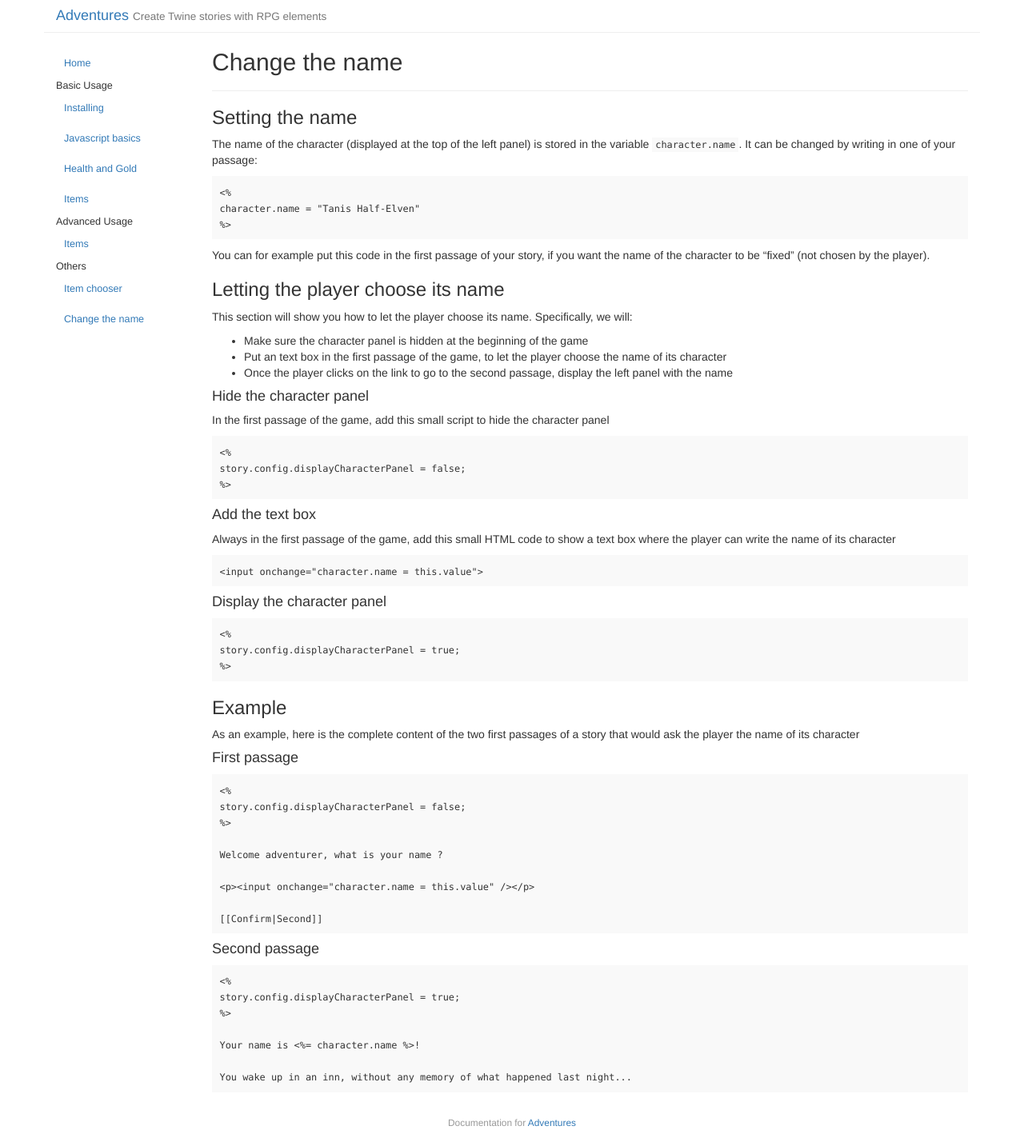
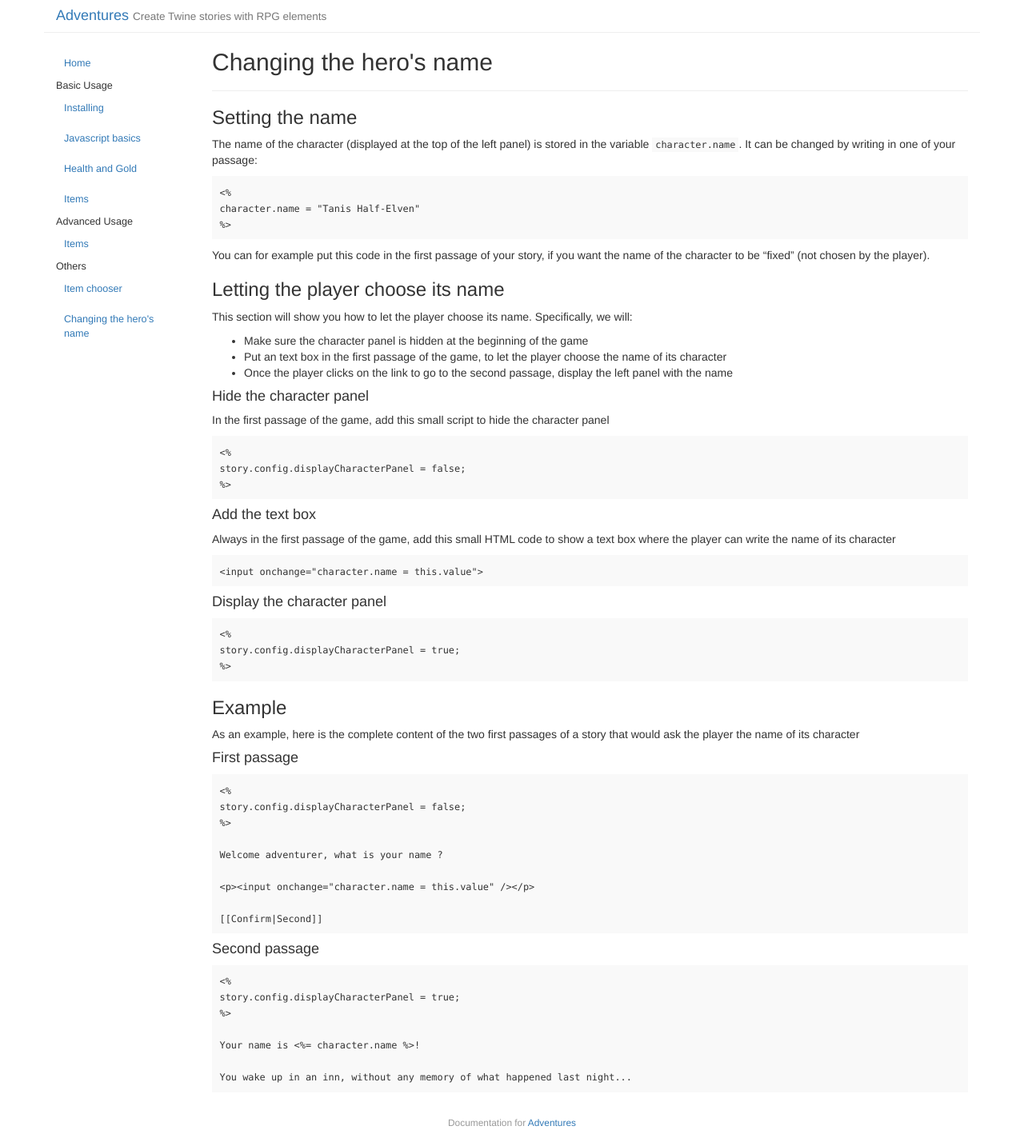
Before and after one commit to Longwelwind/adventures, a Jekyll site: the page built from docs/_posts/2017-08-07-choose-the-name.md, in a window 1280 px wide. Shown: the whole page at 80% size. Built offline with Jekyll 4.4.1, drawn with Linux system fonts in a browser that asks for light colours.

Commit message:
Fix the title of the new doc page

```diff
--- a/docs/_posts/2017-08-07-choose-the-name.md
+++ b/docs/_posts/2017-08-07-choose-the-name.md
@@ -1,6 +1,6 @@
 ---
 layout: page
-title: "Change the name"
+title: "Changing the hero's name"
 category: others
 date: 2017-08-07 21:06:04
 ---
```
